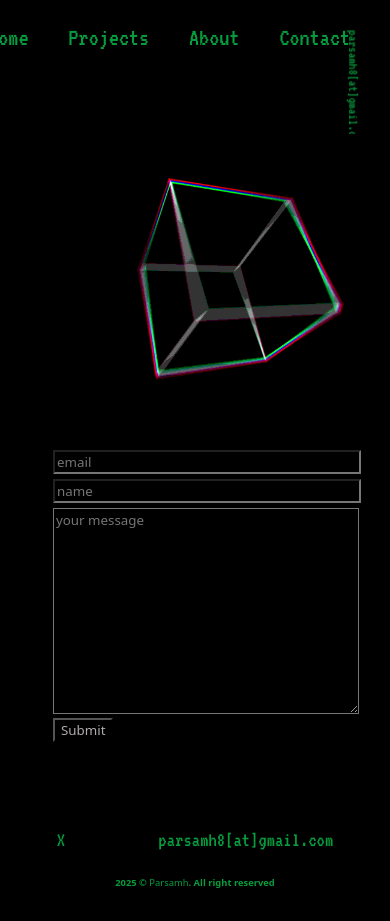
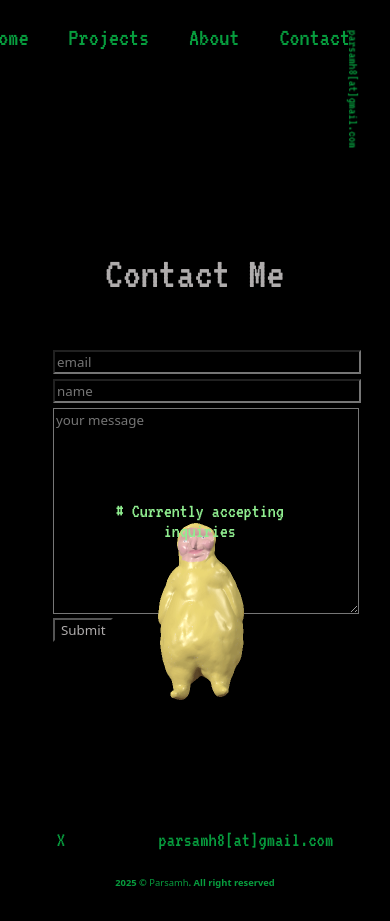
Before and after one commit to parsamh8/Portfolio-React, a React (Vite) app: page /contact in a window 390 px wide. Built offline with nearby package versions, Linux system fonts and the light colour scheme.

Commit message:
modify contact-me page UI

```diff
--- a/src/pages/About.jsx
+++ b/src/pages/About.jsx
@@ -16,13 +16,14 @@ export default function About() {
           </div>
           {/* Spotify Embed */}
           <iframe
-            style={{ border: 'none', borderRadius: '12px', width: '100%', height: '352px', marginTop: '20px' }}
+            style={{ border: 'none', borderRadius: '12px', width: '50%', height: '352px', marginTop: '20px', marginLeft: '40px' }}
             src="https://open.spotify.com/embed/track/00oZhqZIQfL9P5CjOP6JsO?utm_source=generator"
             frameBorder="0"
             allowFullScreen=""
             allow="autoplay; clipboard-write; encrypted-media; fullscreen; picture-in-picture"
             loading="lazy"
           ></iframe>
+
           <div>
             <a
               href="mailto:parsamh8@gmail.com?subject=Friend Inquiries&body=How can I help you, my friend?"
--- a/src/pages/Contact.jsx
+++ b/src/pages/Contact.jsx
@@ -1,18 +1,159 @@
+import { useState, useCallback, useEffect, useRef } from 'react';
 import Animated from "../components/Animated";
-import myContactImage from "../assets/projects2.gif";
+import ContactMe from "../assets/ball.gif";
 import Form from "../components/Form";
 
 export default function Contact() {
+  const containerRef = useRef(null);
+  const [position, setPosition] = useState({ x: 0, y: 0 });
+  const [dragging, setDragging] = useState(false);
+  const [offset, setOffset] = useState({ x: 0, y: 0 });
+
+  // Define container width (in pixels)
+  const containerWidth = 200;
+
+  // Set a random initial position ensuring the container fits within the viewport
+  useEffect(() => {
+    const randomX = Math.random() * (window.innerWidth - containerWidth);
+    const randomY = Math.random() * (window.innerHeight - containerWidth);
+    setPosition({ x: randomX, y: randomY });
+  }, [containerWidth]);
+
+  // Start dragging (mouse)
+  const handleMouseDown = useCallback(
+    (e) => {
+      setDragging(true);
+      setOffset({
+        x: e.clientX - position.x,
+        y: e.clientY - position.y,
+      });
+      e.preventDefault();
+    },
+    [position]
+  );
+
+  // Start dragging (touch)
+  const handleTouchStart = useCallback(
+    (e) => {
+      setDragging(true);
+      const touch = e.touches[0];
+      setOffset({
+        x: touch.clientX - position.x,
+        y: touch.clientY - position.y,
+      });
+      e.preventDefault();
+    },
+    [position]
+  );
+
+  // Global mouse move events with clamping for smooth dragging
+  useEffect(() => {
+    if (dragging) {
+      const handleMouseMove = (e) => {
+        let newX = e.clientX - offset.x;
+        let newY = e.clientY - offset.y;
+
+        if (containerRef.current) {
+          const { width, height } = containerRef.current.getBoundingClientRect();
+          newX = Math.max(0, Math.min(newX, window.innerWidth - width));
+          newY = Math.max(0, Math.min(newY, window.innerHeight - height));
+        }
+        setPosition({ x: newX, y: newY });
+      };
+
+      const handleMouseUp = () => {
+        setDragging(false);
+      };
+
+      window.addEventListener('mousemove', handleMouseMove);
+      window.addEventListener('mouseup', handleMouseUp);
+
+      return () => {
+        window.removeEventListener('mousemove', handleMouseMove);
+        window.removeEventListener('mouseup', handleMouseUp);
+      };
+    }
+  }, [dragging, offset]);
+
+  // Global touch move events with clamping for smoother dragging on mobile
+  useEffect(() => {
+    if (dragging) {
+      const handleTouchMove = (e) => {
+        const touch = e.touches[0];
+        let newX = touch.clientX - offset.x;
+        let newY = touch.clientY - offset.y;
+
+        if (containerRef.current) {
+          const { width, height } = containerRef.current.getBoundingClientRect();
+          newX = Math.max(0, Math.min(newX, window.innerWidth - width));
+          newY = Math.max(0, Math.min(newY, window.innerHeight - height));
+        }
+        setPosition({ x: newX, y: newY });
+      };
+
+      const handleTouchEnd = () => {
+        setDragging(false);
+      };
+
+      window.addEventListener('touchmove', handleTouchMove);
+      window.addEventListener('touchend', handleTouchEnd);
+
+      return () => {
+        window.removeEventListener('touchmove', handleTouchMove);
+        window.removeEventListener('touchend', handleTouchEnd);
+      };
+    }
+  }, [dragging, offset]);
+
   return (
     <>
-            <div className="animated-container">
-                <img className='img-portfolio' src={myContactImage} alt="boxes rotate contact me" />
-            </div>
       <Animated>
         <div className="contact-me">
-                    <h1 className='vt323' style={{ padding: 40}}>Contact Me</h1>
+          <h1 className="vt323" style={{ padding: 40 }}>
+            Contact Me
+          </h1>
         </div>
         <div>
+          {/* Draggable Container */}
+          <div
+            ref={containerRef}
+            style={{
+              position: 'fixed',
+              left: `${position.x}px`,
+              top: `${position.y}px`,
+              width: `${containerWidth}px`,
+              maxWidth: '90vw', // ensures responsiveness on mobile devices
+              cursor: dragging ? 'grabbing' : 'grab',
+              touchAction: 'none', // disable default touch actions
+              zIndex: 1000,
+            }}
+            onMouseDown={handleMouseDown}
+            onTouchStart={handleTouchStart}
+          >
+            {/* Image */}
+            <img
+              src={ContactMe}
+              alt="Contact Me parsamh yellow image"
+              style={{
+                width: '100%',
+                display: 'block',
+              }}
+            />
+            {/* Text overlay */}
+            <div
+              style={{
+                position: 'absolute',
+                top: '-40px',
+                width: '100%',
+                textAlign: 'center',
+                fontSize: '20px',
+              }}
+            >
+              <p className="vt323" style={{ textAlign: 'center', color: 'lightgreen' }}>
+                # Currently accepting inquiries
+              </p>
+            </div>
+          </div>
         </div>
       </Animated>
       <div>
@@ -25,5 +166,5 @@ export default function Contact() {
       </div>
       <Form />
     </>
-    )
+  );
 }
--- a/src/style.css
+++ b/src/style.css
@@ -46,14 +46,6 @@ img {
   justify-content: center;
   right: 550px;
   top: 150px;
-}
-
-.img-portfolio {
-  position: absolute;
-  width: 300px;
-  height: auto;
-  display: block;
-
 }
 
 .selfImg {
@@ -317,21 +309,15 @@ textarea {
     top: -250px;
   }
 
-  .img-portfolio {
-    position: absolute;
-    flex-direction: row;
-    left: 65px;
-    top: 70px;
-  }
-
   .homepage {
     margin-top: 100px;
   }
 
   .contact-me {
     position: absolute;
-    top: 310px;
+    top: 10px;
     left: 65px;
+    margin-top: 1vh;
   }
 
   .project-header  {
@@ -347,7 +333,7 @@ textarea {
 
   .contact-me-form {
     position: absolute;
-    top: 430px;
+    top: 330px;
   }
 
   /* .animated-container{
```
Also changed, not shown: src/assets/bubbly.gif (deleted). Lines whose indentation alone changed are shown as unchanged.
